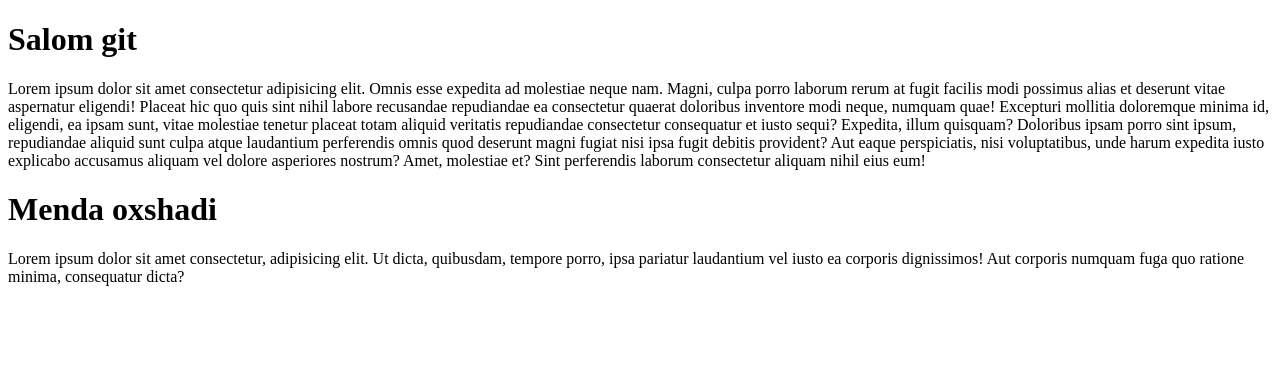
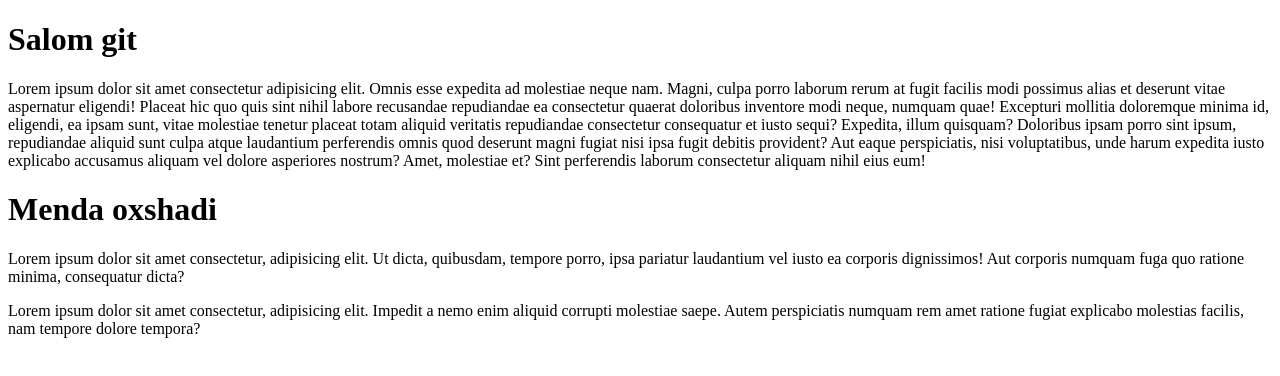
Before and after one commit to Alibek2008/C-guruh, a plain HTML site: page index.html in a window 1280 px wide. Drawn offline with Linux system fonts and the light colour scheme.

Commit message:
fdafdsfsd

```diff
--- a/index.html
+++ b/index.html
@@ -39,5 +39,6 @@
   <p>Lorem ipsum dolor sit amet consectetur, adipisicing elit. Ut dicta, quibusdam, tempore porro, ipsa pariatur laudantium vel iusto ea corporis dignissimos! Aut corporis numquam fuga quo ratione minima, consequatur dicta?
 
   </p>
+  <p>Lorem ipsum dolor sit amet consectetur, adipisicing elit. Impedit a nemo enim aliquid corrupti molestiae saepe. Autem perspiciatis numquam rem amet ratione fugiat explicabo molestias facilis, nam tempore dolore tempora?</p>
 </body>
 </html>
```
